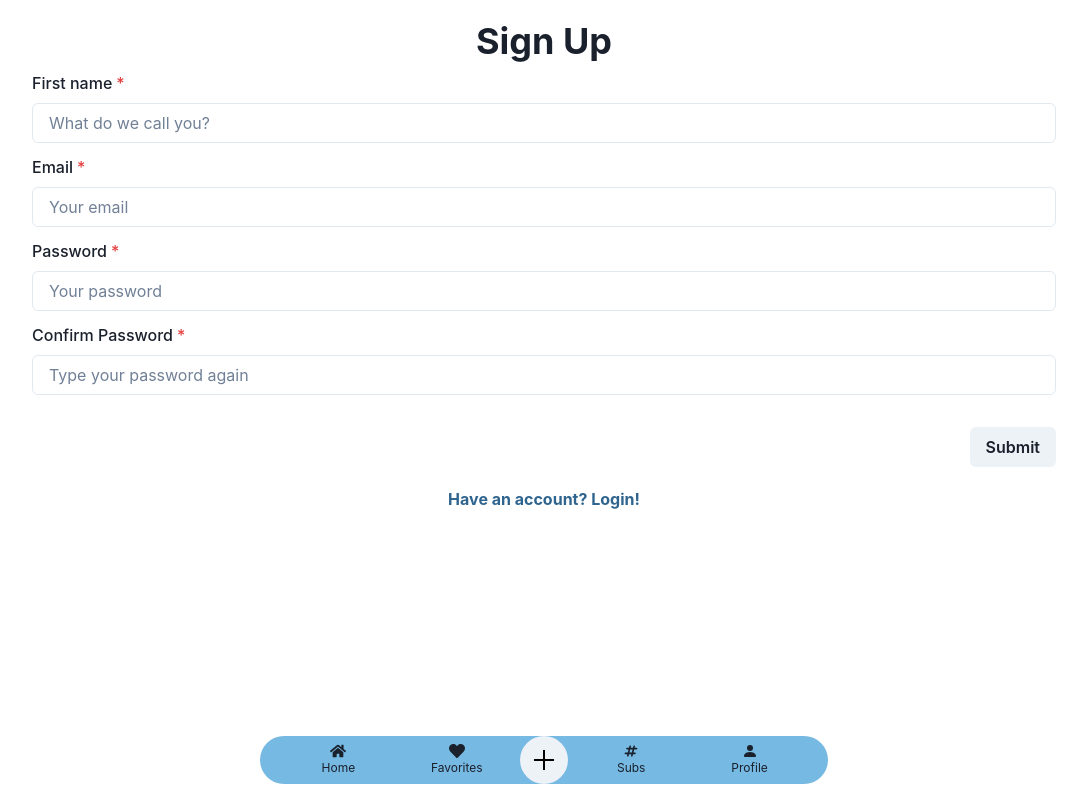
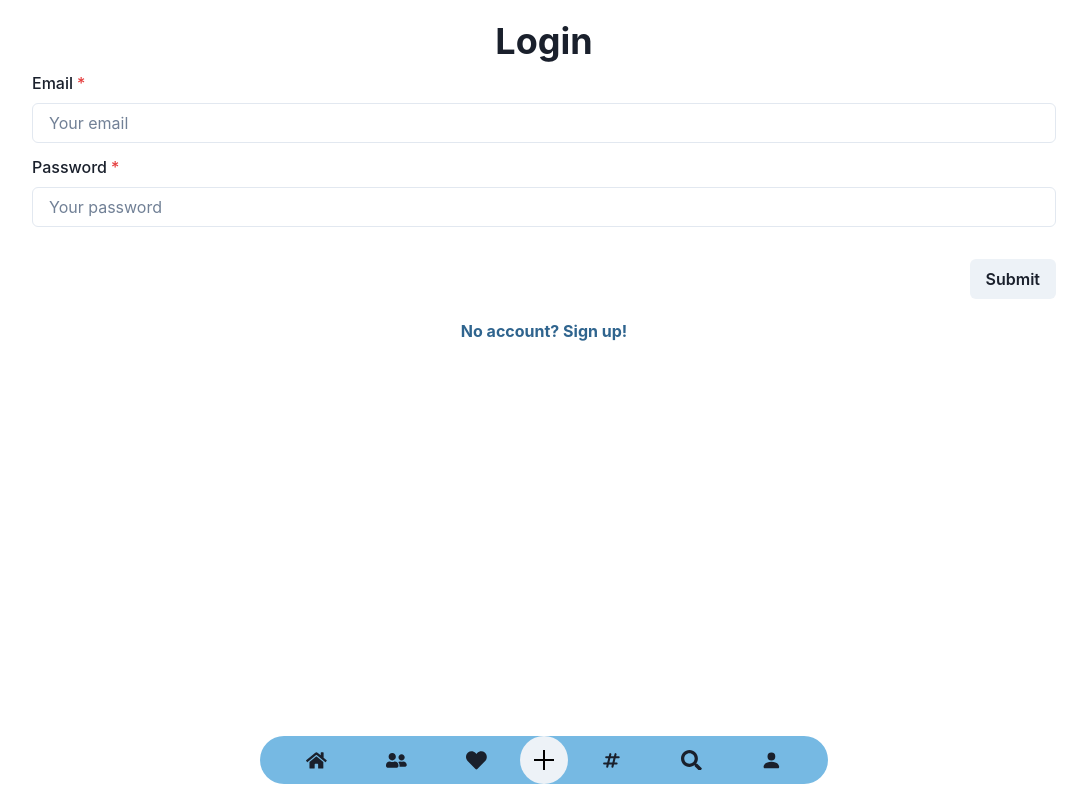
Before and after one commit to rotemhacks/articuno, a React (Vite) app in the folder front-end/: page /login in a window 1280 px wide. Shown: the whole page, without its empty margins (96-1183 px from the left). Built offline with nearby package versions, Linux system fonts and the light colour scheme.

Commit message:
add buttons to navbar

```diff
--- a/front-end/src/components/nav/Nav.jsx
+++ b/front-end/src/components/nav/Nav.jsx
@@ -1,7 +1,7 @@
 import { Box, HStack, IconButton, Text } from "@chakra-ui/react";
 import { GrAdd } from "react-icons/gr";
 import React from "react";
-import { FaHeart, FaHome } from "react-icons/fa";
+import { FaHeart, FaHome, FaUserFriends, FaSearch } from "react-icons/fa";
 import { HiHashtag } from "react-icons/hi";
 import { BsPersonFill } from "react-icons/bs";
 import { useNavigate } from "react-router-dom";
@@ -20,11 +20,12 @@ const Nav = () => {
     >
       <Box className="navbutton" onClick={() => navigate("/")}>
         <FaHome />
-        <Text fontSize="xs">Home</Text>
+      </Box>
+      <Box className="navbutton" onClick={() => navigate("/friends")}>
+        <FaUserFriends />
       </Box>
       <Box className="navbutton" onClick={() => navigate("/favorites")}>
         <FaHeart />
-        <Text fontSize="xs">Favorites</Text>
       </Box>
       <Box>
         <IconButton
@@ -37,11 +38,12 @@ const Nav = () => {
       </Box>
       <Box className="navbutton" onClick={() => navigate("/subs")}>
         <HiHashtag />
-        <Text fontSize="xs">Subs</Text>
+      </Box>
+      <Box className="navbutton" onClick={() => navigate("/subs")}>
+        <FaSearch />
       </Box>
       <Box className="navbutton" onClick={() => navigate("/profile")}>
         <BsPersonFill />
-        <Text fontSize="xs">Profile</Text>
       </Box>
     </HStack>
   );
--- a/front-end/src/index.css
+++ b/front-end/src/index.css
@@ -33,8 +33,9 @@ body {
   flex-flow: column nowrap;
   align-items: center;
   padding: 0.5rem;
-  min-width: 20%;
+  min-width: 13%;
   cursor: pointer;
+  font-size: 1.3rem;
 }
 
 .navbutton:hover {
--- a/front-end/src/pages/Login.jsx
+++ b/front-end/src/pages/Login.jsx
@@ -4,7 +4,7 @@ import LoginForm from "../components/login/LoginForm";
 import SignupForm from "../components/login/SignupForm";
 
 const Login = () => {
-  const [hasAccount, setHasAccount] = React.useState(false);
+  const [hasAccount, setHasAccount] = React.useState(true);
   return (
     <VStack>
       <Heading>{hasAccount ? "Login" : "Sign Up"}</Heading>
```
